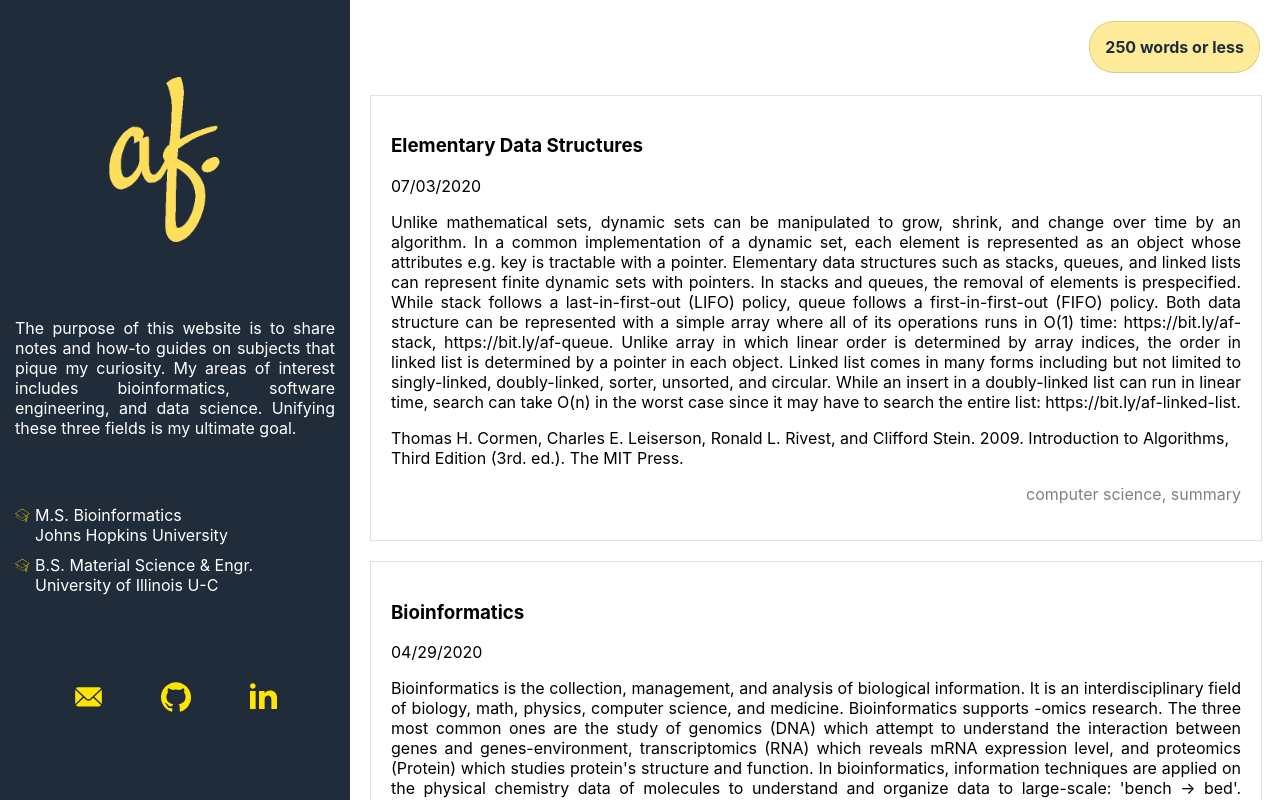
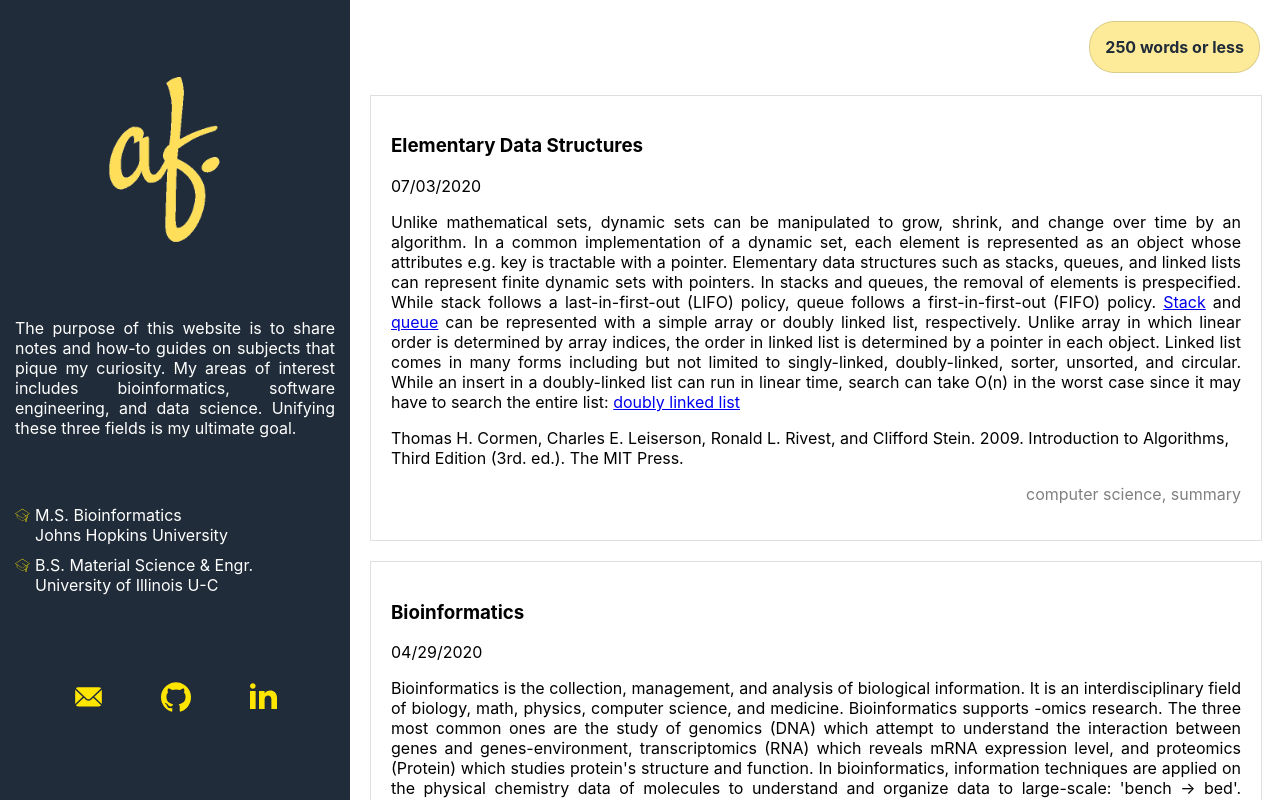
Before and after one commit to alanaalfeche/personal-website, a React (Create React App) app: page / in a window 1280 px wide. Built offline with nearby package versions, Linux system fonts and the light colour scheme.

Commit message:
Make html hyperlink from JSON

```diff
--- a/src/Articles.json
+++ b/src/Articles.json
@@ -3,7 +3,7 @@
         {
             "title": "Elementary Data Structures",
             "date": "07/03/2020",
-            "summary": "Unlike mathematical sets, dynamic sets can be manipulated to grow, shrink, and change over time by an algorithm. In a common implementation of a dynamic set, each element is represented as an object whose attributes e.g. key is tractable with a pointer. Elementary data structures such as stacks, queues, and linked lists can represent finite dynamic sets with pointers. In stacks and queues, the removal of elements is prespecified. While stack follows a last-in-first-out (LIFO) policy, queue follows a first-in-first-out (FIFO) policy. Both data structure can be represented with a simple array where all of its operations runs in O(1) time: https://bit.ly/af-stack, https://bit.ly/af-queue. Unlike array in which linear order is determined by array indices, the order in linked list is determined by a pointer in each object. Linked list comes in many forms including but not limited to singly-linked, doubly-linked, sorter, unsorted, and circular. While an insert in a doubly-linked list can run in linear time, search can take O(n) in the worst case since it may have to search the entire list: https://bit.ly/af-linked-list.",
+            "summary": "Unlike mathematical sets, dynamic sets can be manipulated to grow, shrink, and change over time by an algorithm. In a common implementation of a dynamic set, each element is represented as an object whose attributes e.g. key is tractable with a pointer. Elementary data structures such as stacks, queues, and linked lists can represent finite dynamic sets with pointers. In stacks and queues, the removal of elements is prespecified. While stack follows a last-in-first-out (LIFO) policy, queue follows a first-in-first-out (FIFO) policy. <a href='https://github.com/alanaalfeche/python-sandbox/blob/master/blog_snippets/stack.py'>Stack</a> and <a href='https://github.com/alanaalfeche/python-sandbox/blob/master/blog_snippets/queue.py'>queue</a> can be represented with a simple array or doubly linked list, respectively. Unlike array in which linear order is determined by array indices, the order in linked list is determined by a pointer in each object. Linked list comes in many forms including but not limited to singly-linked, doubly-linked, sorter, unsorted, and circular. While an insert in a doubly-linked list can run in linear time, search can take O(n) in the worst case since it may have to search the entire list: <a href='https://github.com/alanaalfeche/python-sandbox/blob/master/blog_snippets/doubly_linked_list.py'>doubly linked list</a>",
             "citation": "Thomas H. Cormen, Charles E. Leiserson, Ronald L. Rivest, and Clifford Stein. 2009. Introduction to Algorithms, Third Edition (3rd. ed.). The MIT Press.",
             "tags": ["computer science,", " summary"]
         },
--- a/src/components/Article/Article.js
+++ b/src/components/Article/Article.js
@@ -22,7 +22,7 @@ class Article extends React.Component {
                 <div style={{ padding: 20 }}>
                     <h3>{this.props.title}</h3>
                     <p>{this.props.date}</p>
-                    <p style={{ textAlign: 'justify' }}>{this.props.summary}</p>
+                    <p style={{ textAlign: 'justify' }} dangerouslySetInnerHTML={{ __html: this.props.summary }}/>
                     <p>{this.props.citation}</p>
                     <Tag>{this.props.tags}</Tag>
                 </div>
```
